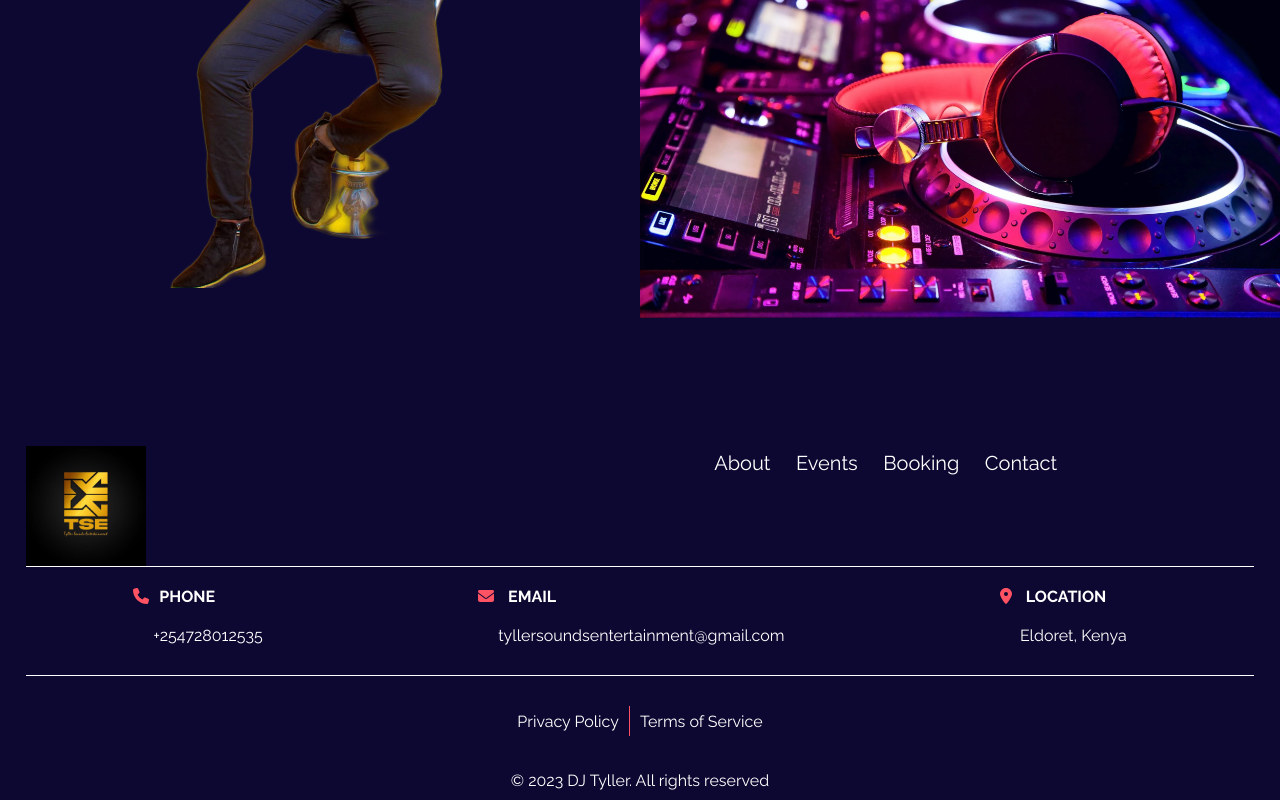
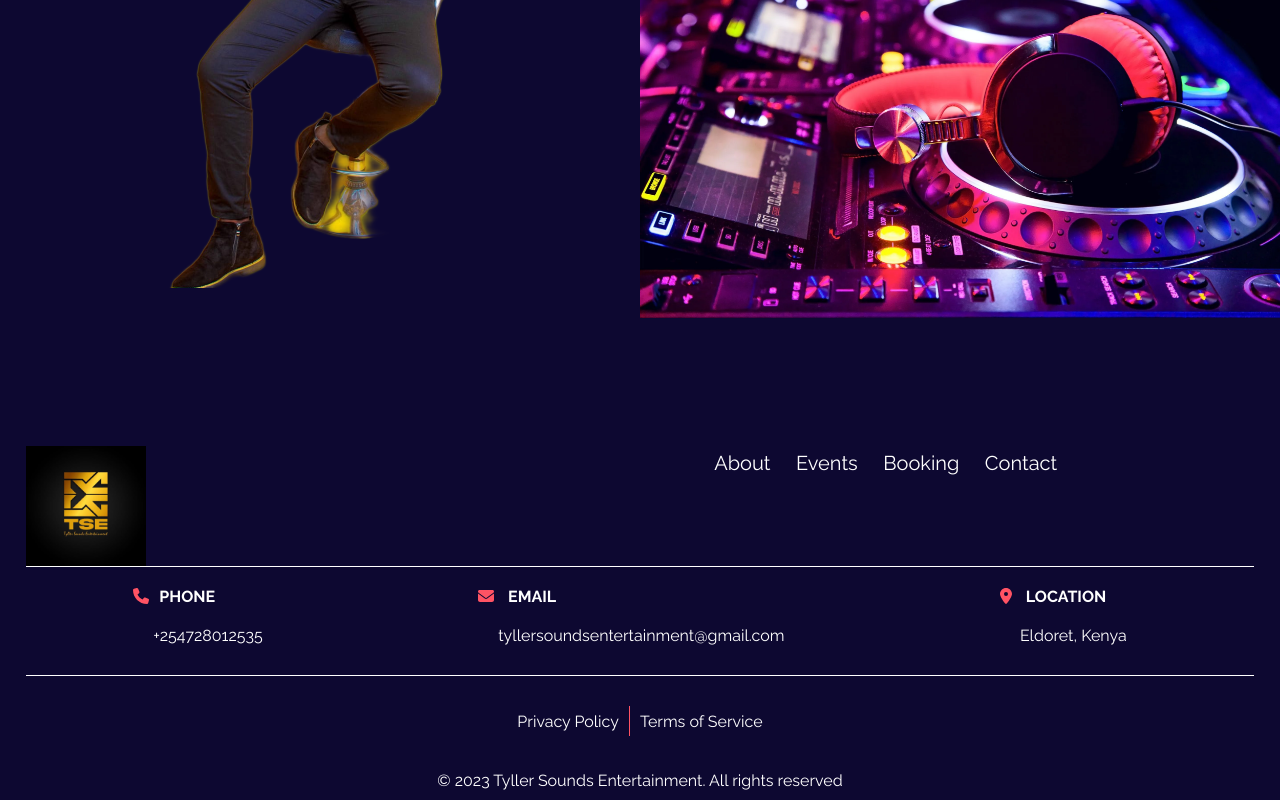
Before and after one commit to KipletingEdwin/Tyler-Sounds-Entertainment-, a React (Vite) app: page / in a window 1280 px wide. Shown: the part 1174-1974 px from the top of the page. Built offline with nearby package versions, Linux system fonts and the light colour scheme; a web font is replaced by a local one.

Commit message:
add tyller sounds entertainment

```diff
--- a/src/components/Footer/Footer.jsx
+++ b/src/components/Footer/Footer.jsx
@@ -42,7 +42,7 @@ function Footer() {
         </div>
 
         <div className={styles.rights}>
-            <p> &copy; 2023 DJ Tyller. All rights reserved </p>
+            <p> &copy; 2023 Tyller Sounds Entertainment. All rights reserved </p>
         </div>
 
     </section>
```
